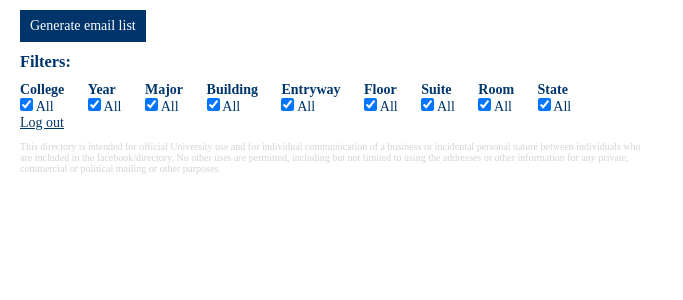
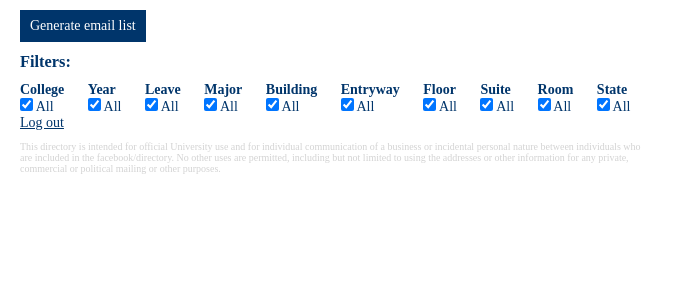
Before and after one commit to Yalies/MailYale, a Flask app: template app/templates/index.html in a window 1280 px wide. Shown: the part 92-392 px from the top of the page, without its empty margins (0-683 px from the left). Run offline with Flask 2, Linux system fonts and the light colour scheme; the template is opened without the code that fills it, so the values that code supplies are empty; parts of the project's set-up code (start-up, migrations or seed data) failed here and were passed over; some web fonts are replaced.

Commit message:
Add leave sorting

```diff
--- a/app/routes.py
+++ b/app/routes.py
@@ -80,6 +80,7 @@ def index():
     current_year = datetime.date.today().year
     years = list(range(current_year, current_year + 5))
     years.append('')
+    leave = ['Yes', 'No']
     entryways = db.session.query(distinct(Student.entryway)).order_by(Student.entryway)
     floors = db.session.query(distinct(Student.floor)).order_by(Student.floor)
     suites = db.session.query(distinct(Student.suite)).order_by(Student.suite)
@@ -91,7 +92,7 @@ def index():
     suites = untuple(suites)
     rooms = untuple(rooms)
     return render_template('index.html', colleges=colleges,
-                           years=years, majors=majors, building_codes=building_codes,
+                           years=years, leave=leave, majors=majors, building_codes=building_codes,
                            entryways=entryways, floors=floors, suites=suites, rooms=rooms, states=states)
 
 
@@ -102,7 +103,7 @@ def query():
     students_query = Student.query
     for category in filters:
         if category not in ('college', 'year', 'major', 'building_code',
-                            'entryway', 'floor', 'suite', 'room', 'state'):
+                            'entryway', 'floor', 'suite', 'room', 'state', 'leave'):
             abort(403)
         students_query = students_query.filter(getattr(Student, category).in_(filters[category]))
     students = students_query.all()
--- a/app/static/js/index.js
+++ b/app/static/js/index.js
@@ -50,7 +50,11 @@ submit.onclick = function() {
             filters[category] = []
             for (let checkbox of otherCheckboxes) {
                 if (checkbox.checked) {
-                    filters[category].push(checkbox.name);
+                    if (category === 'leave') {
+                        filers[category].push(checkbox.name === 'Yes');
+                    } else {
+                        filters[category].push(checkbox.name);
+                    }
                 }
             }
         }
--- a/app/templates/index.html
+++ b/app/templates/index.html
@@ -8,6 +8,7 @@
     <h3>Filters:</h3>
     {% with name = "college", items = colleges %}{% include "_section.html" %}{% endwith %}
     {% with name = "year", items = years, default = "Other" %}{% include "_section.html" %}{% endwith %}
+    {% with name = "leave", items = leave %}{% include "_section.html" %}{% endwith %}
     {% with name = "major", items = majors %}{% include "_section.html" %}{% endwith %}
     <section id="building_code">
         <h4>Building</h4>
```
